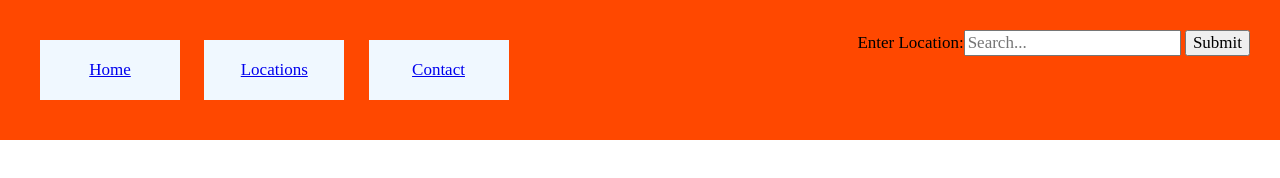
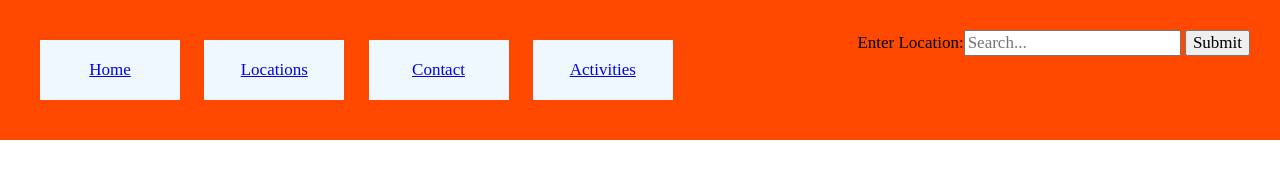
Before and after one commit to jordanyeo2001/IDAssignment2, a plain HTML site: page contact.html in a window 1280 px wide. Drawn offline with nearby package versions, Linux system fonts and the light colour scheme; no server answers.

Commit message:
Add Activities button in the menu

```diff
--- a/contact.html
+++ b/contact.html
@@ -15,6 +15,7 @@
             <a href="index.html">Home</a>
             <a href="locations.html">Locations</a>
             <a href="contact.html">Contact</a>
+            <a href="activity.html">Activities</a>
           </div>
         </div>
       </nav>
@@ -22,6 +23,7 @@
         <a class="menu" href="index.html">Home</a>
         <a class="menu" href="locations.html">Locations</a>
         <a class="menu" href="contact.html">Contact</a>
+        <a class="menu" href="activity.html">Activities</a>
         <div class="search-box">
           <form onsubmit="location.href='index.html'">
             Enter Location:<input
```
Also changed, not shown: index.html (+2 -0 lines), locations.html (+2 -0 lines).
